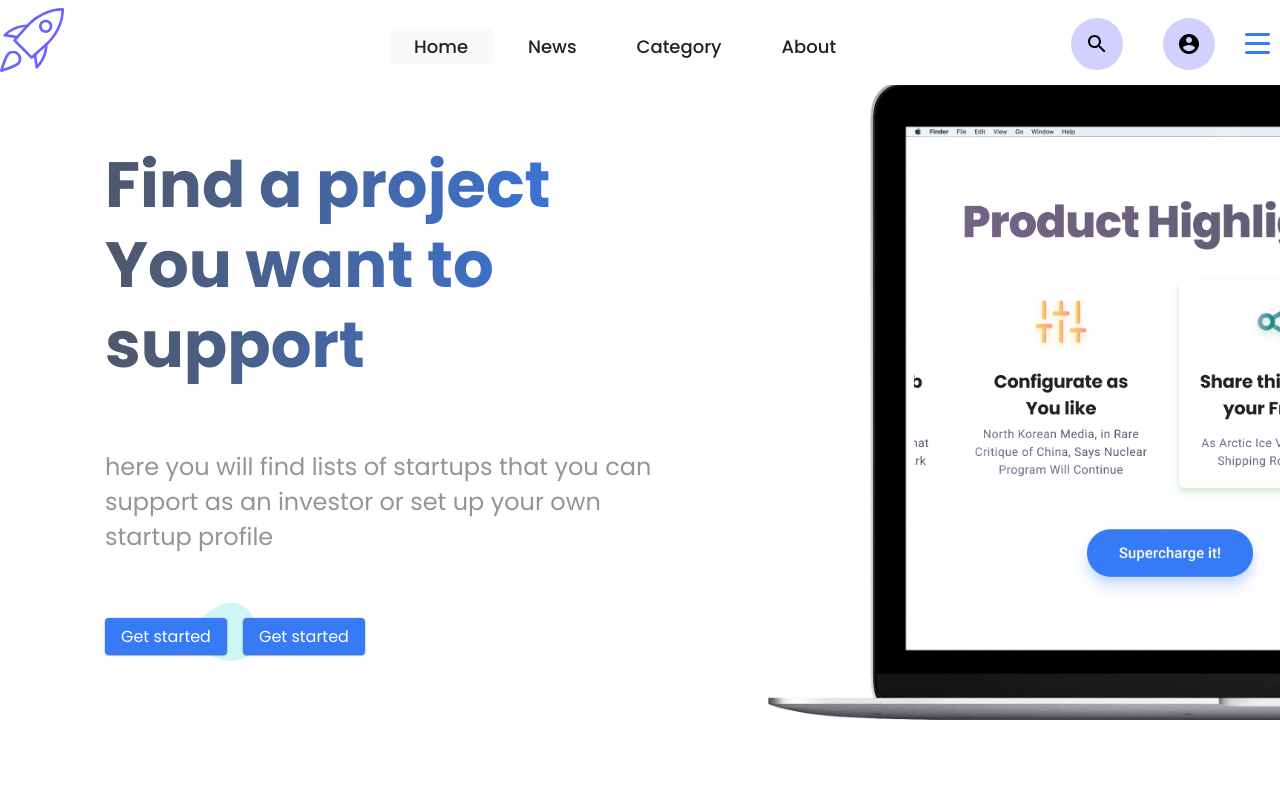
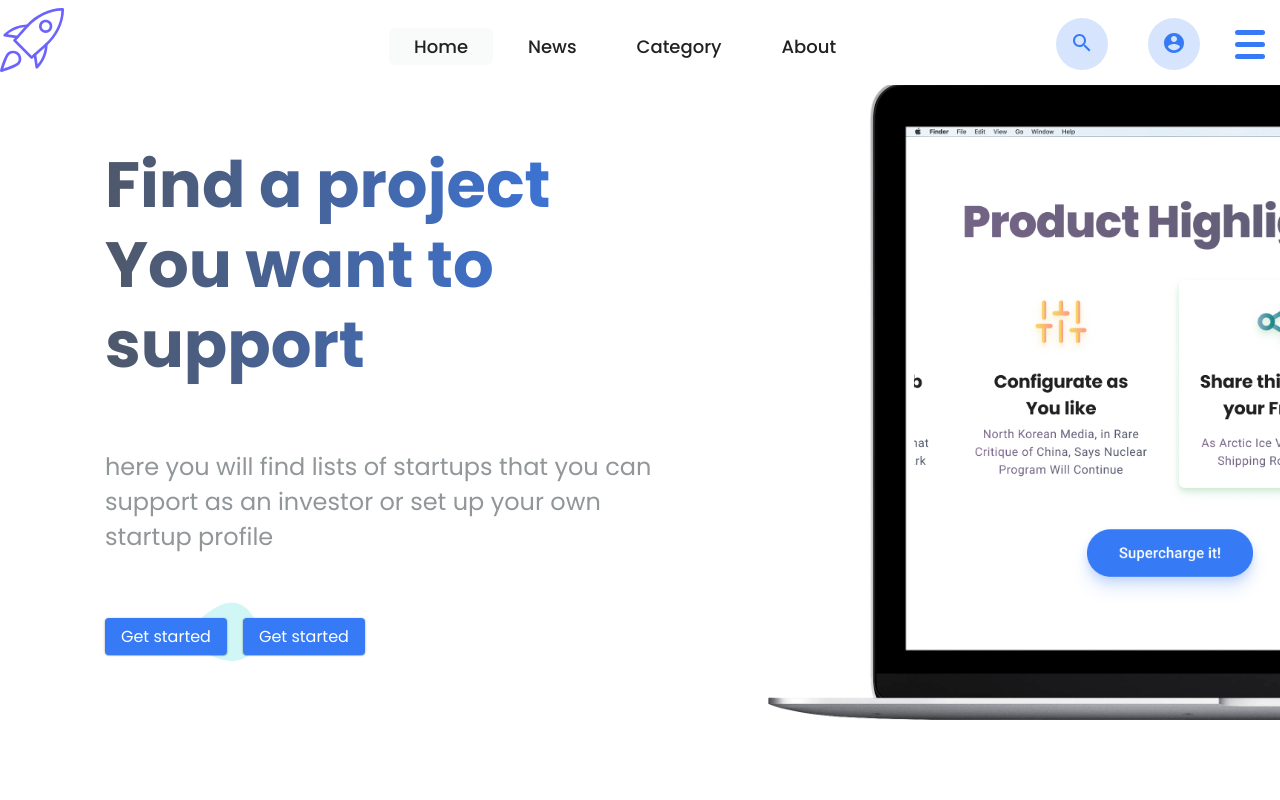
Before and after one commit to noszczynski/mystartup-app-revision-1, a React (Create React App) app: page / in a window 1280 px wide. Shown: the top 800 px of the page. Built offline with nearby package versions, Linux system fonts and the light colour scheme.

Commit message:
changed burger icon and navlinks icons

```diff
--- a/src/components/Navbar/Navbar.tsx
+++ b/src/components/Navbar/Navbar.tsx
@@ -1,11 +1,12 @@
 import React, { FC, useState } from 'react';
 import { NavLink, Link } from 'react-router-dom';
 import styled, { keyframes, css } from 'styled-components';
-import { NAV_ITEMS, SIDE_NAV_ITEMS } from '../../utils/constants';
-import logoImg from '../../assets/logo.svg';
-import searchIcon from '../../assets/search.svg';
-import accountIcon from '../../assets/account.svg';
-import { mq } from '../../theme/theme';
+import {
+  Search,
+  AccountCircle
+} from '@material-ui/icons';
+import logoImg from 'assets/logo.svg';
+import { NAV_ITEMS, SIDE_NAV_ITEMS } from 'utils/constants';
 
 const Wrapper = styled.div`
   position: fixed;
@@ -23,9 +24,6 @@ const StyledNavigation = styled.div<{ isOpen: boolean }>`
   max-width: 1280px;
   margin: ${({ theme }) => theme.size.space.sm} auto 0;
   position: relative;
-  ${mq.desktopS} {
-    margin: ${({ theme }) => theme.size.space.md} ${({ theme }) => theme.size.space.lg} 0;
-  }
  `;
 
 const NavLinksContainer = styled.nav`
@@ -77,110 +75,57 @@ const NavbarLink = styled(NavLink)`
 `;
 
 const BurgerIcon = styled.div<{ isOpen: boolean }>`
-  z-index: 99;
-  width: 25px;
-  height: 25px;
-  margin: 25px 10px 0 10px;
-  -webkit-transform: rotate(0deg);
-  -moz-transform: rotate(0deg);
-  -o-transform: rotate(0deg);
-  transform: rotate(0deg);
-  -webkit-transition: 0.5s ease-in-out;
-  -moz-transition: 0.5s ease-in-out;
-  -o-transition: 0.5s ease-in-out;
-  transition: 0.5s ease-in-out;
-  cursor: pointer;
+  width: 30px;
+  margin: 15px;
+  cursor:pointer;
 
-  span {
+&:after,
+&:before,
+div
+{
+  background-color: ${({theme})=>theme.color.blue};
+  border-radius: 3px;
+  content: '';
   display: block;
-    position: absolute;
-    height: 3px;
-    width: 100%;
-    background: ${({ theme }) => theme.color.blue};
-    border-radius: 9px;
-    opacity: 1;
-    left: 0;
-    -webkit-transform: rotate(0deg);
-    -moz-transform: rotate(0deg);
-    -o-transform: rotate(0deg);
-    transform: rotate(0deg);
-    -webkit-transition: 0.25s ease-in-out;
-    -moz-transition: 0.25s ease-in-out;
-    -o-transition: 0.25s ease-in-out;
-    transition: 0.25s ease-in-out;
-  }
-
-  span:nth-child(1) {
-    top: 0px;
-  }
-
-  span:nth-child(2),
-  span:nth-child(3) {
-    top: 9px;
-  }
-
-  span:nth-child(4) {
-    top: 18px;
+  height: 5px;
+  margin: 7px 0;
+  transition: all .2s ease-in-out;
 }
 
 ${({ isOpen }) =>
     isOpen &&
     css`
-      span:nth-child(1) {
-        top: 18px;
-        width: 0%;
-        left: 50%;
+    div {
+  transform: scale(0);
+  ;}
+    &:before {
+  transform: translateY(12px) rotate(135deg);
     }
-      span:nth-child(2) {
-        -webkit-transform: rotate(45deg);
-        -moz-transform: rotate(45deg);
-        -o-transform: rotate(45deg);
-        transform: rotate(45deg);
-      }
-      span:nth-child(3) {
-        -webkit-transform: rotate(-45deg);
-        -moz-transform: rotate(-45deg);
-        -o-transform: rotate(-45deg);
-        transform: rotate(-45deg);
-      }
-      span:nth-child(4) {
-        top: 18px;
-        width: 0%;
-        left: 50%;
+  &:after {
+  transform: translateY(-12px) rotate(-135deg);
   }
     `}
 `;
 
-const SearchButton = styled.div<{ searchIcon: string }>`
-  background-image: url(${searchIcon});
+const SearchButton = styled.div`
   height: 52px;
+  line-height:57px;
+  font-size:${({theme})=>theme.size.font.lg};
+  text-align:center;
+  color:${({theme})=>theme.color.blue};
   width: 52px;
-  background-repeat: no-repeat;
-  background-position: 50% 50%;
   margin: 10px 20px 10px auto;
-  background-color: rgba(108, 99, 255, 0.3);
+  background-color: rgba(54, 123, 245, 0.2);
   border-radius: 100%;
   cursor: pointer;
-  transition: all 0.3s ease-in-out;
+  transition: all 0.2s ease-in-out;
   &:hover {
-    background-color: rgba(108, 99, 255, 0.5);
+    background-color: rgba(54, 123, 245, 0.125);
   }
 `;
 
-const AccountButton = styled.div<{ accountIcon: string }>`
-  height: 52px;
-  width: 52px;
-  background-image: url(${accountIcon});
-  background-repeat: no-repeat;
-  background-position: 50% 50%;
+const AccountButton = styled(SearchButton)`
     margin: 10px 20px;
-  background-color: rgba(108, 99, 255, 0.3);
-  border-radius: 100%;
-  cursor: pointer;
-  transition: all 0.3s ease-in-out;
-  &:hover {
-    background-color: rgba(108, 99, 255, 0.5);
-  }
   `;
 
 const SideMenu = styled.div<{ isOpen: boolean }>`
@@ -195,18 +140,25 @@ const SideMenu = styled.div<{ isOpen: boolean }>`
   transform: ${({ isOpen }) => (isOpen ? null : 'translateX(-100%)')};
 `;
 
-const SearchBar = styled.input`
-  display: block;
+const SearchBar = styled.div`
+  display: flex;
   width: 80%;
   margin: 15px auto;
   border: 1px solid lightgrey;
   border-radius: 15px;
-  padding: 10px 5px 7px 15%;
-  background-image: url(${searchIcon});
-  background-repeat: no-repeat;
-  background-position: 5% 50%;
+  padding: ${({theme})=>theme.size.space.sm};
+
+  &:focus {
+    border:2px solid red;
+  }
+  input{
+    width:90%;
+    margin-left:${({theme})=>theme.size.space.sm};
+    border:none;
+    font-size:${({theme})=>theme.size.font.s} ;
     &:focus {
     outline: none;
+          }
   }
 `;
 
@@ -274,9 +226,9 @@ const StyledIcon = styled.div`
 `;
 
 const renderNavLinks = () =>
-  NAV_ITEMS.map((item: any) => (
-    <NavbarLink key={item.label} exact={item.exact} to={item.to}>
-      {item.label}
+  NAV_ITEMS.map(({label, exact, to}) => (
+    <NavbarLink key={label} exact={exact} to={to}>
+      {label}
     </NavbarLink>
   ));
 
@@ -291,21 +243,25 @@ const Navbar: FC = () => {
           <Logo src={logoImg} alt="logo" />
         </Link>
         <NavLinksContainer>{renderNavLinks()}</NavLinksContainer>
-        <SearchButton searchIcon={searchIcon} />
-        <AccountButton accountIcon={accountIcon} />
+        <SearchButton>
+          <Search />
+        </SearchButton>
+        <AccountButton>
+          <AccountCircle />
+        </AccountButton>
         <BurgerIcon isOpen={isMenuOpen} onClick={toggleMenu}>
-          <span />
-          <span />
-          <span />
-          <span />
+          <div />
         </BurgerIcon>
         <SideMenu isOpen={isMenuOpen}>
-          <SearchBar />
+          <SearchBar>
+            <Search />
+            <input type="text" />
+          </SearchBar>
           <SideLinksContainer>
-            {SIDE_NAV_ITEMS.map((item: any) => (
-              <SideLink to={item.to}>
-                <StyledIcon>{item.icon}</StyledIcon>
-                {item.label}
+            {SIDE_NAV_ITEMS.map(({to, icon, label}) => (
+              <SideLink to={to}>
+                <StyledIcon>{icon}</StyledIcon>
+                {label}
               </SideLink>
             ))}
           </SideLinksContainer>
```
Lines whose indentation alone changed are shown as unchanged.
